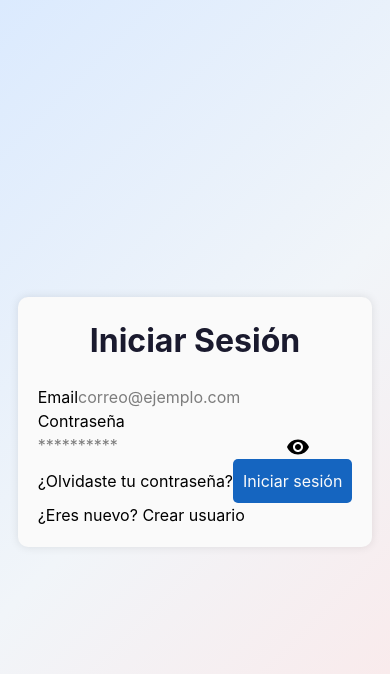
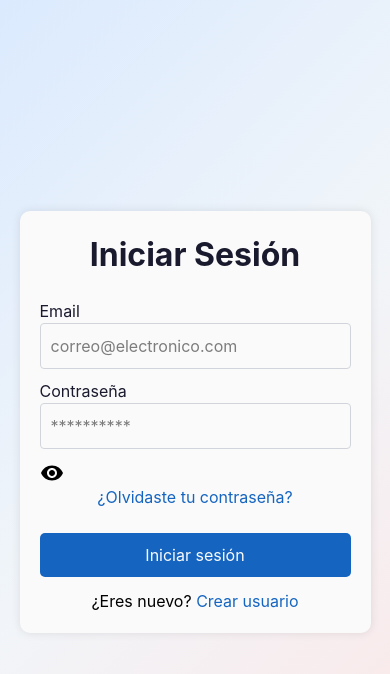
Before and after one commit to Rafterminador/app-deportiva-frontend, a React (Vite) app: page / in a window 390 px wide. Shown: the top 674 px of the page. Built offline with nearby package versions, Linux system fonts and the light colour scheme.

Commit message:
feat: adding label and input styles and form width on mobile and desktop

```diff
--- a/index.html
+++ b/index.html
@@ -1,13 +1,16 @@
 <!doctype html>
 <html lang="en">
+
 <head>
   <meta charset="UTF-8" />
   <link rel="icon" type="image/svg+xml" href="/favicon.svg" />
   <meta name="viewport" content="width=device-width, initial-scale=1.0" />
-    <title>app-deportiva-frontend</title>
+  <title>Deportivos Shop</title>
 </head>
+
 <body>
   <div id="root"></div>
   <script type="module" src="/src/main.tsx"></script>
 </body>
+
 </html>
--- a/src/css/base/base.css
+++ b/src/css/base/base.css
@@ -5,6 +5,7 @@ form {
     padding: 20px;
     border-radius: 10px;
     box-shadow: 0 0 10px rgba(0, 0, 0, 0.1);
+    @apply w-[90vw] md:w-[540px];
 }
 
 h1 {
@@ -15,12 +16,29 @@ h1 {
     font-weight: bold;
 }
 
+label {
+    color: var(--black-text);
+    font-size: 16px;
+}
+
+input {
+    padding: 10px;
+    border-radius: 4px;
+    border: 1px solid var(--gray-border);
+    margin-bottom: 10px;
+    width: 100%;
+}
+
+button {
+    padding: 10px;
+    border-radius: 5px;
+    width: 100%;
+    cursor: pointer;
+}
+
 .button-blue {
     background-color: var(--blue-primary);
     color: var(--white);
-    padding: 10px;
-    border-radius: 5px;
-    cursor: pointer;
 }
 
 .button-blue:hover {
@@ -30,3 +48,13 @@ h1 {
 .button-blue:disabled {
     background-color: var(--blue-dark);
 }
+
+.link {
+    color: var(--blue-primary);
+    text-decoration: none;
+}
+
+.link:hover {
+    color: var(--blue-highlight);
+    text-decoration: underline;
+}
--- a/src/pages/public-routes-pages/Login.tsx
+++ b/src/pages/public-routes-pages/Login.tsx
@@ -47,7 +47,7 @@ const Login: React.FC = () => {
           <input
             type="email"
             id="email"
-            placeholder="correo@ejemplo.com"
+            placeholder={formMessages.emailPlaceholder}
             disabled={isLoading}
             {...registerLogin("email", loginObligatoryFields.email)}
           />
@@ -72,12 +72,14 @@ const Login: React.FC = () => {
           {errorsLogin.password && <p>{errorsLogin.password.message}</p>}
           {badRequest && <p>Credenciales incorrectas</p>}
         </div>
-        <Link to="/forgot-password">¿Olvidaste tu contraseña?</Link>
-        <button type="submit" disabled={isLoading} className="button-blue">
+        <p className="text-center mb-[24px]">
+          <Link to="/forgot-password" className="link">¿Olvidaste tu contraseña?</Link>
+        </p>
+        <button type="submit" disabled={isLoading} className="button-blue mb-[12px]">
           Iniciar sesión
         </button>
-        <p>
-          ¿Eres nuevo? <Link to="/create-user">Crear usuario</Link>
+        <p className="text-center">
+          ¿Eres nuevo? <Link to="/create-user" className="link">Crear usuario</Link>
         </p>
       </form>
     </div>
```
Lines whose indentation alone changed are shown as unchanged.
